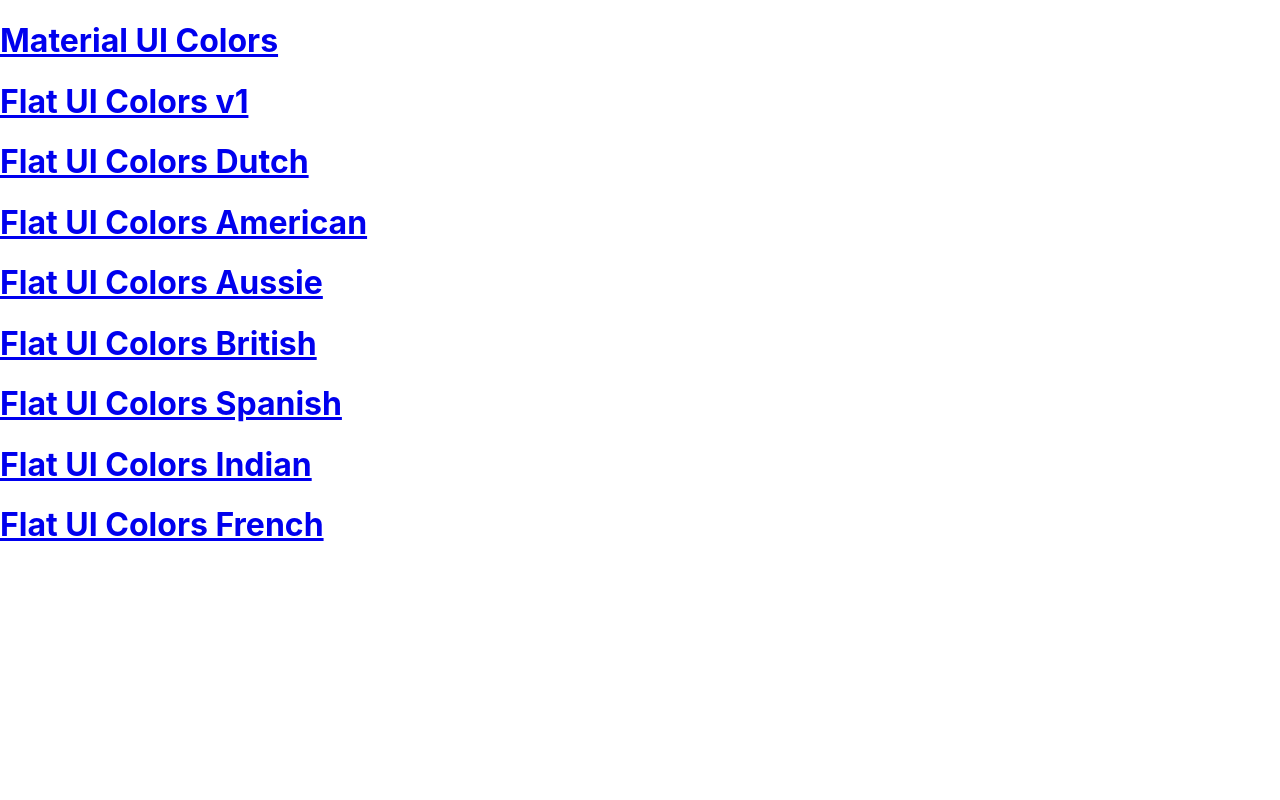
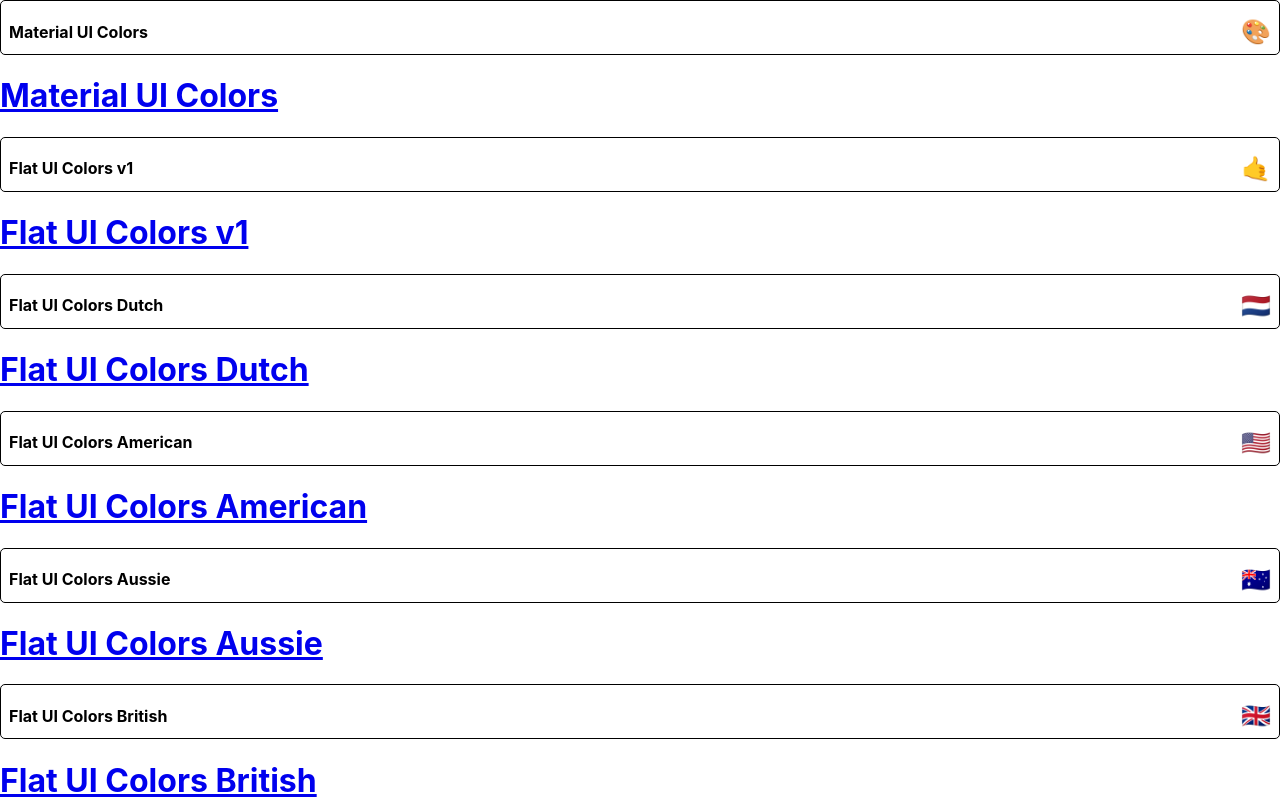
Before and after one commit to yeondam88/colors-app, a React (Create React App) app: page / in a window 1280 px wide. Shown: the top 800 px of the page. Built offline with nearby package versions, Linux system fonts and the light colour scheme.

Commit message:
styling mini palette

```diff
--- a/package.json
+++ b/package.json
@@ -5,6 +5,7 @@
   "dependencies": {
     "@material-ui/core": "^4.9.5",
     "@material-ui/icons": "^4.9.1",
+    "@material-ui/styles": "^4.9.0",
     "@testing-library/jest-dom": "^4.2.4",
     "@testing-library/react": "^9.3.2",
     "@testing-library/user-event": "^7.1.2",
--- /dev/null
+++ b/src/MiniPalette.js
@@ -0,0 +1,47 @@
+import React from 'react';
+import { withStyles } from '@material-ui/styles';
+
+const styles = {
+  root: {
+    backgoundColor: '#fff',
+    border: '1px solid black',
+    borderRadius: '5px',
+    padding: '0.5rem',
+    position: 'relative',
+    overflow: 'hidden',
+    '&:hover': {
+      cursor: 'pointer'
+    }
+  },
+  colors: {
+    backgroundColor: 'grey'
+  },
+  title: {
+    display: 'flex',
+    justifyContent: 'space-between',
+    alignItems: 'center',
+    margin: '0',
+    color: 'black',
+    paddingTop: '0.5rem',
+    fontSize: '1rem',
+    position: 'relative'
+  },
+  emoji: {
+    marginLeft: '0.5rem',
+    fontSize: '1.5rem'
+  }
+};
+
+function MiniPalette(props) {
+  const { classes, paletteName, emoji } = props;
+  return (
+    <div className={classes.root}>
+      <div className={classes.colors}></div>
+      <h5 className={classes.title}>
+        {paletteName} <span className={classes.emoji}>{emoji}</span>
+      </h5>
+    </div>
+  );
+}
+
+export default withStyles(styles)(MiniPalette);
--- a/src/PaletteList.js
+++ b/src/PaletteList.js
@@ -1,14 +1,19 @@
 import React from 'react';
+import MiniPalette from './MiniPalette';
 import { Link } from 'react-router-dom';
 
 function PaletteList({ palettes }) {
   return (
     <div>
       {palettes.map(palette => {
+        console.log(palette);
         return (
-          <Link to={`/palette/${palette.id}`}>
-            <h1>{palette.paletteName}</h1>
-          </Link>
+          <div>
+            <MiniPalette {...palette} />
+            <Link to={`/palette/${palette.id}`}>
+              <h1>{palette.paletteName}</h1>
+            </Link>
+          </div>
         );
       })}
     </div>
```
